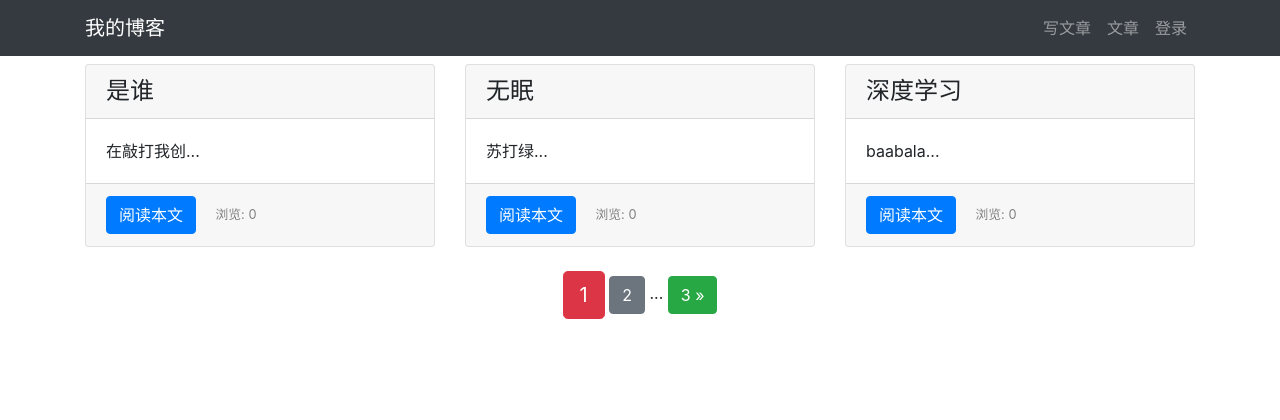
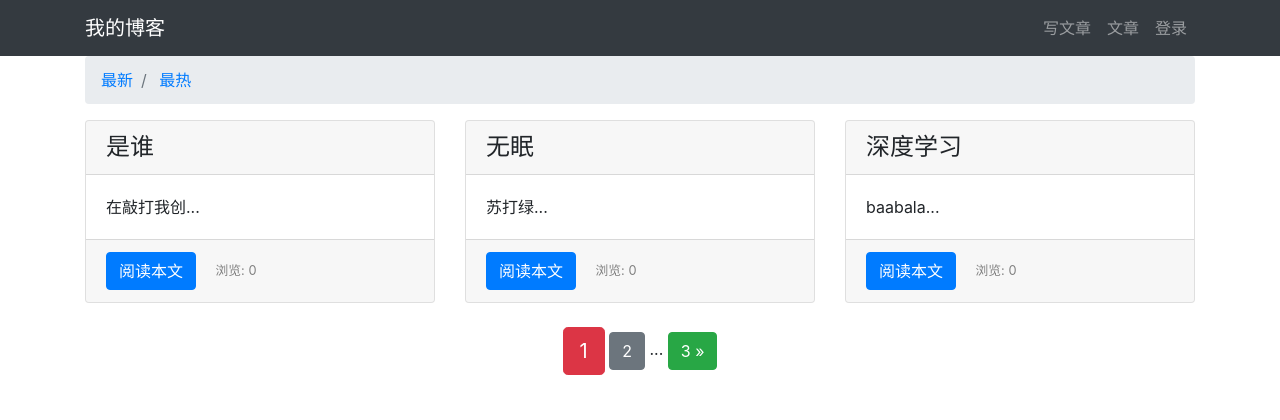
Before and after one commit to CoconutL26/DjangoProject, a Django app: page /article/article-list/ in a window 1280 px wide. Shown: the top 420 px of the page. Run offline with Django 5.2, Linux system fonts and the light colour scheme; data comes from the database, SQL or seed files in the repository; both versions use the stored data as it was after the commit; some libraries are stand-ins or nearby versions.

Commit message:
根据浏览量对最热文章排序

```diff
--- a/templates/article/list.html
+++ b/templates/article/list.html
@@ -12,8 +12,21 @@
 
 <!-- 定义放置文章标题的div容器 -->
 <div class="container">
+    <nav aria-label="breadcrumb">
+        <ol class="breadcrumb">
+            <li class="breadcrumb-item">
+                <a href="{% url 'article:article_list' %}">
+                    最新
+                </a>
+            </li>
+            <li class="breadcrumb-item">
+                <a href="{% url 'article:article_list' %}?order=total_views">
+                    最热
+                </a>
+            </li>
+        </ol>
+    </nav>
     <div class="row mt-2">
-
         {% for article in articles %}
         <!-- 文章内容 -->
         <div class="col-4 mb-4">
@@ -49,11 +62,11 @@
         <span class="step-links">
             <!-- 如果不是第一页，则显示上翻按钮 -->
             {% if articles.has_previous %}
-                <a href="?page=1" class="btn btn-success">
-                    &laquo; 1
+                <a href="?page=1&order={{ order }}"
+                    class="btn btn-success">&laquo; 1
                 </a>
                 <span>...</span>
-                <a href="?page={{ articles.previous_page_number }}"
+                <a href="?page={{ articles.previous_page_number }}&order={{ order }}"
                    class="btn btn-secondary"
                 >
                     {{ articles.previous_page_number }}
@@ -67,13 +80,13 @@
 
             <!-- 如果不是最末页，则显示下翻按钮 -->
             {% if articles.has_next %}
-                <a href="?page={{ articles.next_page_number }}"
+                <a href="?page={{ articles.next_page_number }}&order={{ order }}"
                    class="btn btn-secondary"
                 >
                     {{ articles.next_page_number }}
                 </a>
                 <span>...</span>
-                <a href="?page={{ articles.paginator.num_pages }}"
+                <a href="?page={{ articles.paginator.num_pages }}&order={{ order }}"
                    class="btn btn-success"
                 >
                     {{ articles.paginator.num_pages }} &raquo;
```
Also changed, not shown: db.sqlite3.
